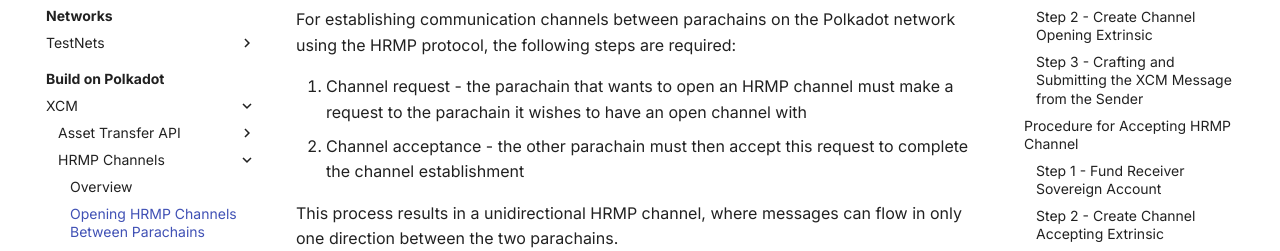
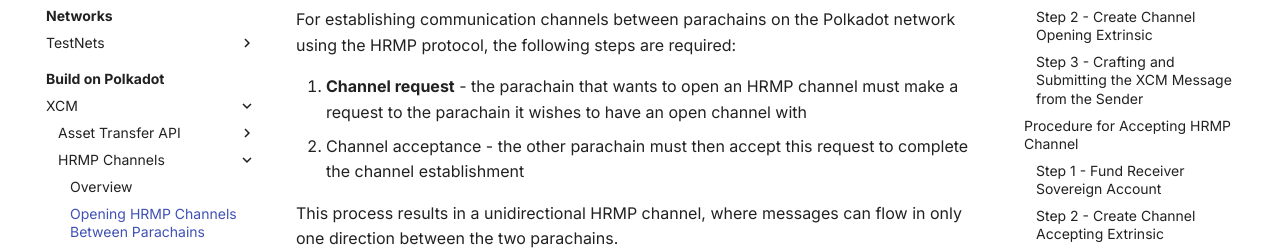
Before and after one commit to papermoonio/polkadot-ecosystem-docs-draft, an MkDocs documentation site: the page built from docs/build-on-polkadot/xcm/hrmp-channels/para-to-para.md, in a window 1280 px wide and 900 px high. Shown: the part 265-516 px from the top of the window. Built offline with MkDocs 1.6.1 and Material for MkDocs 9.7.7, drawn with Linux system fonts in a browser that asks for light colours.

```diff
--- a/docs/build-on-polkadot/xcm/hrmp-channels/para-to-para.md
+++ b/docs/build-on-polkadot/xcm/hrmp-channels/para-to-para.md
@@ -9,7 +9,7 @@ description: Learn how to open HRMP channels between parachains on Polkadot. Dis
 
 For establishing communication channels between parachains on the Polkadot network using the HRMP protocol, the following steps are required:
 
-1. Channel request - the parachain that wants to open an HRMP channel must make a request to the parachain it wishes to have an open channel with
+1. **Channel request** - the parachain that wants to open an HRMP channel must make a request to the parachain it wishes to have an open channel with
 2. Channel acceptance - the other parachain must then accept this request to complete the channel establishment
 
 This process results in a unidirectional HRMP channel, where messages can flow in only one direction between the two parachains.
```
